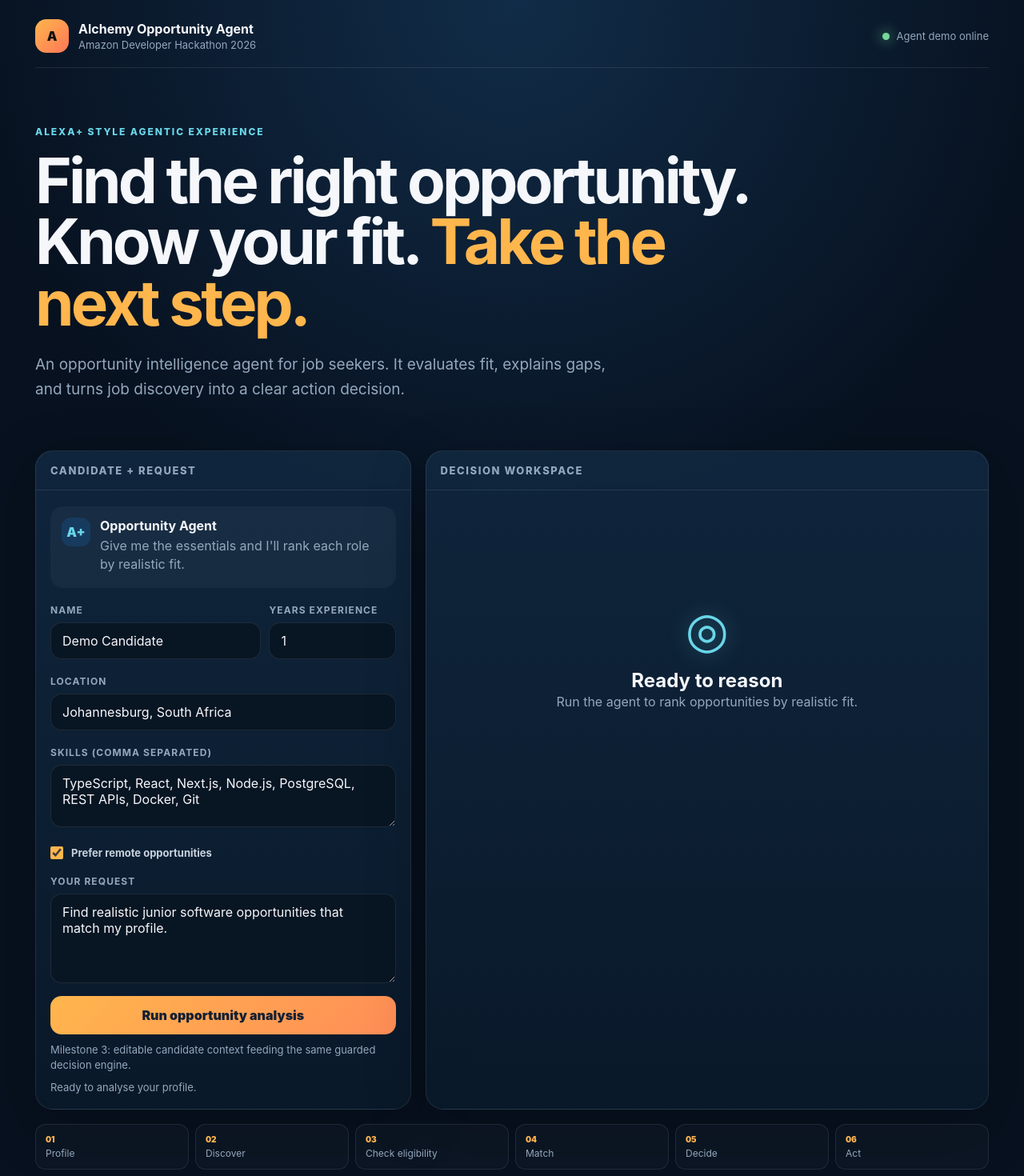
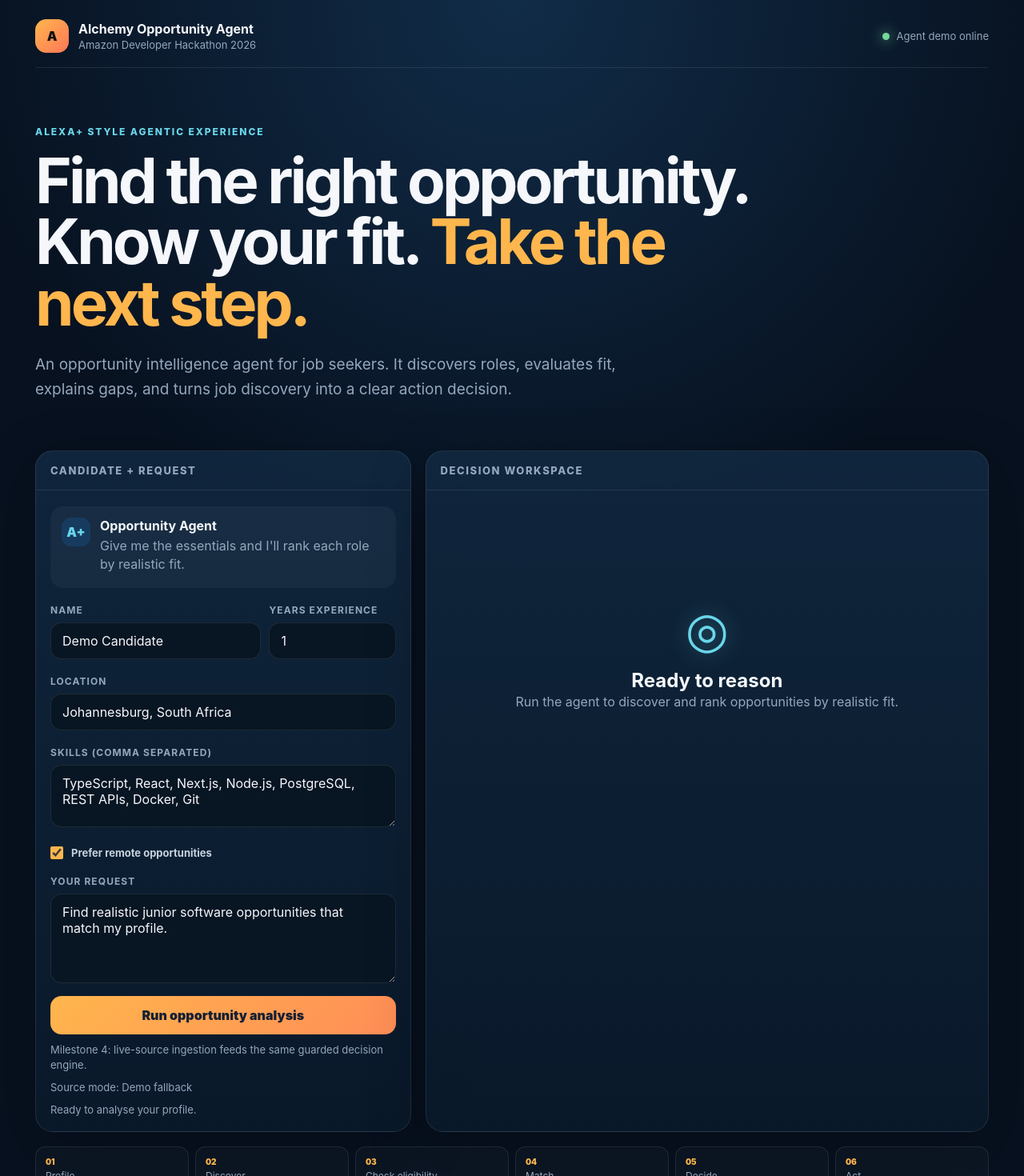
Before and after one commit to keketsoleu25/alchemy-opportunity-agent, a Next.js app: page / in a window 1280 px wide. Shown: the top 1470 px of the page at 80% size. Built offline with nearby package versions, Linux system fonts and the light colour scheme.

Commit message:
feat: surface live discovery mode and vacancy links

```diff
--- a/app/page.tsx
+++ b/app/page.tsx
@@ -7,6 +7,7 @@ type ApiResponse = {
   profile: CandidateProfile;
   results: MatchResult[];
   mode: string;
+  sourceMode?: string;
   note?: string;
   model?: string;
 };
@@ -25,6 +26,7 @@ export default function Home() {
   const [results, setResults] = useState<MatchResult[]>([]);
   const [loading, setLoading] = useState(false);
   const [mode, setMode] = useState("ready");
+  const [sourceMode, setSourceMode] = useState("demo-fallback");
   const [note, setNote] = useState("Ready to analyse your profile.");
   const [message, setMessage] = useState(
     "Find realistic junior software opportunities that match my profile.",
@@ -38,7 +40,7 @@ export default function Home() {
 
   async function runAgent() {
     setLoading(true);
-    setNote("Analysing candidate fit…");
+    setNote("Discovering and analysing opportunities…");
 
     try {
       const candidate = {
@@ -60,6 +62,7 @@ export default function Home() {
       const data: ApiResponse = await response.json();
       setResults(data.results);
       setMode(data.mode);
+      setSourceMode(data.sourceMode ?? "demo-fallback");
       setNote(data.note ?? "Analysis complete.");
     } catch (error) {
       console.error(error);
@@ -96,8 +99,8 @@ export default function Home() {
         <div className="eyebrow">ALEXA+ STYLE AGENTIC EXPERIENCE</div>
         <h1>Find the right opportunity.<br />Know your fit. <em>Take the next step.</em></h1>
         <p>
-          An opportunity intelligence agent for job seekers. It evaluates fit, explains gaps,
-          and turns job discovery into a clear action decision.
+          An opportunity intelligence agent for job seekers. It discovers roles, evaluates fit,
+          explains gaps, and turns job discovery into a clear action decision.
         </p>
       </section>
 
@@ -165,9 +168,10 @@ export default function Home() {
           <textarea id="prompt" value={message} onChange={(event) => setMessage(event.target.value)} />
 
           <button onClick={runAgent} disabled={loading}>
-            {loading ? "Analysing opportunities…" : "Run opportunity analysis"}
+            {loading ? "Discovering opportunities…" : "Run opportunity analysis"}
           </button>
-          <small>Milestone 3: editable candidate context feeding the same guarded decision engine.</small>
+          <small>Milestone 4: live-source ingestion feeds the same guarded decision engine.</small>
+          <small>Source mode: {sourceMode === "live-greenhouse" ? "Live Greenhouse boards" : "Demo fallback"}</small>
           {note ? <small>{note}</small> : null}
         </div>
 
@@ -177,7 +181,7 @@ export default function Home() {
             <div className="empty">
               <div className="orbit">◎</div>
               <h2>Ready to reason</h2>
-              <p>Run the agent to rank opportunities by realistic fit.</p>
+              <p>Run the agent to discover and rank opportunities by realistic fit.</p>
             </div>
           ) : (
             <div className="cards">
@@ -186,7 +190,10 @@ export default function Home() {
                   <div className="jobTop">
                     <div>
                       <h3>{result.opportunity.title}</h3>
-                      <p>{result.opportunity.company} · {result.opportunity.workMode}</p>
+                      <p>
+                        {result.opportunity.company} · {result.opportunity.workMode}
+                        {result.opportunity.source ? ` · ${result.opportunity.source}` : ""}
+                      </p>
                     </div>
                     <div className={`decision ${result.decision.toLowerCase()}`}>{result.decision}</div>
                   </div>
@@ -205,7 +212,15 @@ export default function Home() {
                       {(result.gaps.length ? result.gaps : ["No material gaps found"]).slice(0, 3).map((item) => <span className="gap" key={item}>• {item}</span>)}
                     </div>
                   </div>
-                  <div className="next"><b>Next action:</b> {result.nextAction}</div>
+                  <div className="next">
+                    <b>Next action:</b> {result.nextAction}
+                    {result.opportunity.sourceUrl ? (
+                      <>
+                        {" "}
+                        <a href={result.opportunity.sourceUrl} target="_blank" rel="noreferrer">View vacancy ↗</a>
+                      </>
+                    ) : null}
+                  </div>
                 </article>
               ))}
             </div>
```
